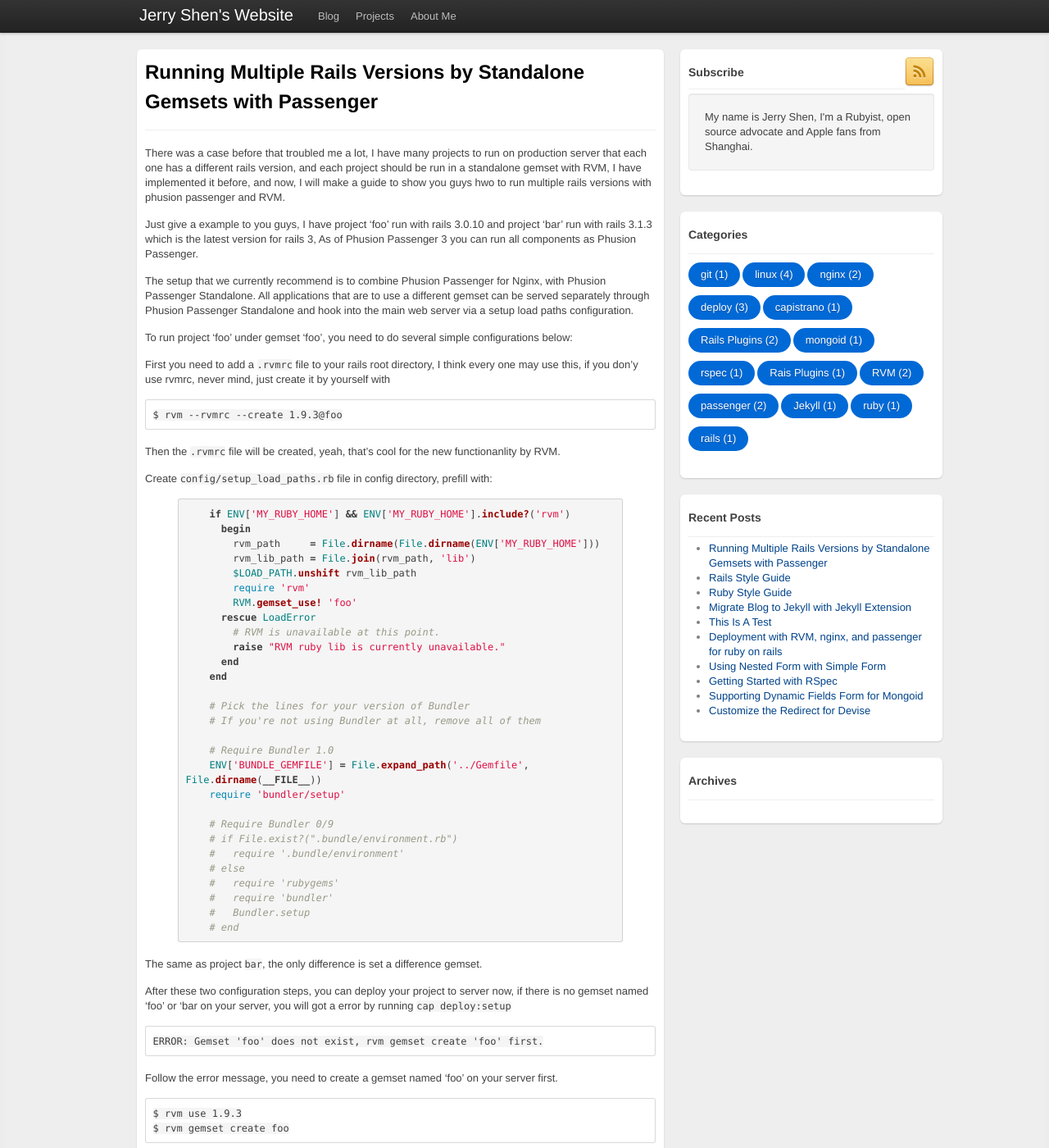
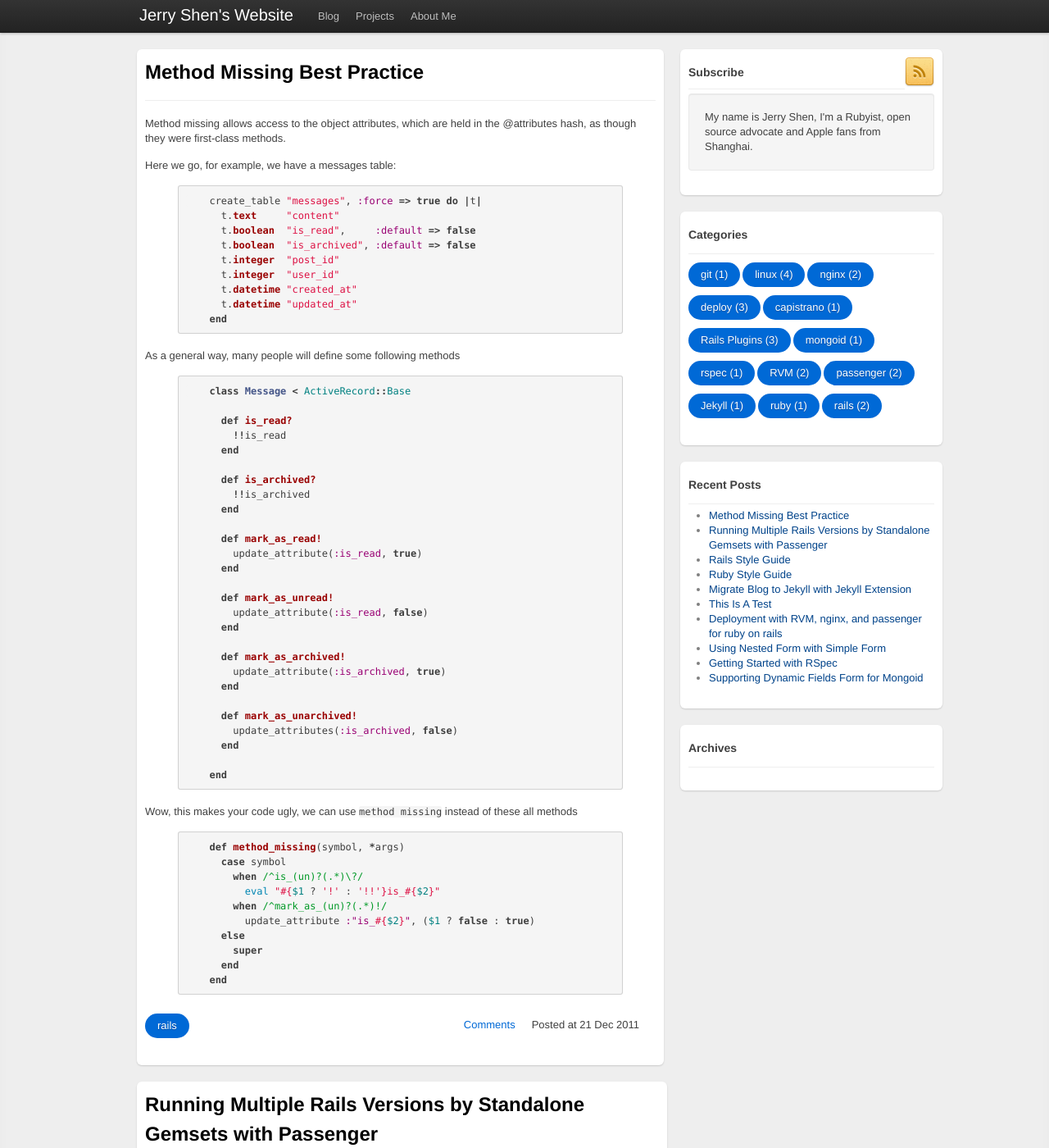
Before and after one commit to jerryshen/hansay.com, a Jekyll site: the page built from index.html, in a window 1280 px wide and 1400 px high. Shown: the whole window at 82% size. Built offline with Jekyll 4.4.1, drawn with Linux system fonts in a browser that asks for light colours; nearby versions of some CDN libraries; library files that are not in the unit come from our copies; Markdown is read by kramdown in place of the engine named in the settings; the list of posts is cut into pages by our own code; comment, search, counter and statistics services are not loaded; some of the changed text lies outside the part shown.

Commit message:
add post method missing best practice

```diff
--- a/_posts/2011-11-30-using-nested-form-with-simple-form.md
+++ b/_posts/2011-11-30-using-nested-form-with-simple-form.md
@@ -2,7 +2,7 @@
 layout: post
 title: Using Nested Form with Simple Form
 categories:
-- Rais Plugins
+- Rails Plugins
 ---
 
 I would like to introduce you guys a Rails gem for conveniently manage multiple nested models in a single form.
--- /dev/null
+++ b/_posts/2011-12-21-method-missing-best-practice.md
@@ -0,0 +1,75 @@
+---
+layout: post
+title: Method Missing Best Practice
+categories:
+- rails
+---
+
+Method missing allows access to the object attributes, which are held in the @attributes hash, as though they were first-class methods.
+
+Here we go, for example, we have a messages table:
+
+{% highlight ruby %}
+
+    create_table "messages", :force => true do |t|
+      t.text     "content"
+      t.boolean  "is_read",     :default => false
+      t.boolean  "is_archived", :default => false
+      t.integer  "post_id"
+      t.integer  "user_id"
+      t.datetime "created_at"
+      t.datetime "updated_at"
+    end
+
+{% endhighlight %}
+
+As a general way, many people will define some following methods
+
+{% highlight ruby %}
+
+    class Message < ActiveRecord::Base
+
+      def is_read?
+        !!is_read
+      end
+
+      def is_archived?
+        !!is_archived
+      end
+
+      def mark_as_read!
+        update_attribute(:is_read, true)
+      end
+
+      def mark_as_unread!
+        update_attribute(:is_read, false)
+      end
+
+      def mark_as_archived!
+        update_attribute(:is_archived, true)
+      end
+
+      def mark_as_unarchived!
+        update_attributes(:is_archived, false)
+      end
+
+    end
+
+{% endhighlight %}
+
+Wow, this makes your code ugly, we can use `method missing` instead of these all methods
+
+{% highlight ruby %}
+
+    def method_missing(symbol, *args)
+      case symbol
+        when /^is_(un)?(.*)\?/
+          eval "#{$1 ? '!' : '!!'}is_#{$2}"
+        when /^mark_as_(un)?(.*)!/
+          update_attribute :"is_#{$2}", ($1 ? false : true)
+      else
+        super
+      end
+    end
+
+{% endhighlight %}
```
Also changed, not shown: _posts/2011-08-10-setting-up-pptp-vpn-on-linode-vps.md (renamed from _posts/2011-8-10-setting-up-pptp-vpn-on-linode-vps.md).
